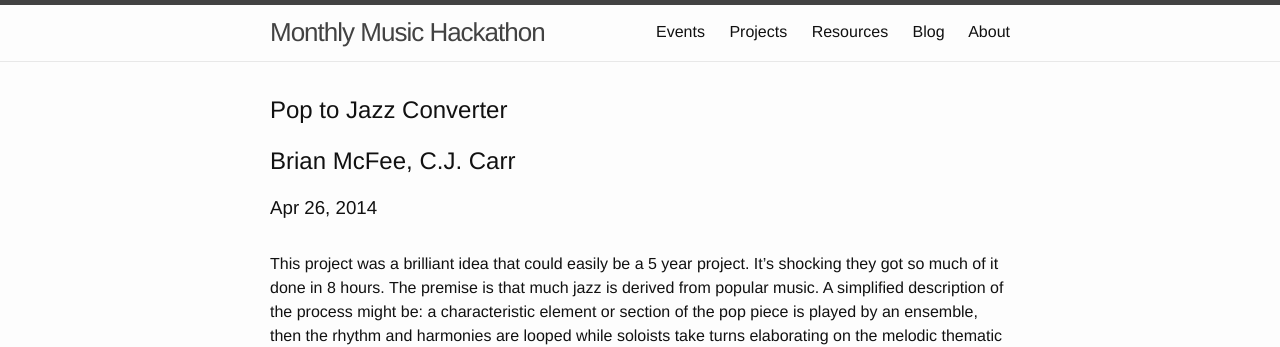
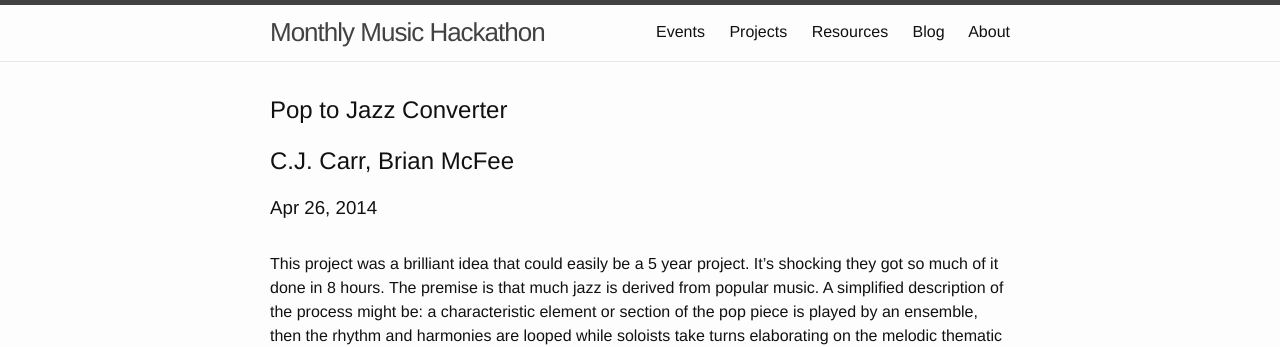
Before and after one commit to musichackathon/mmh_jekyll, a Jekyll site: the page built from _projects/2014-04-26-pop-to-jazz-converter.md, in a window 1280 px wide. Shown: the top 347 px of the page. Built offline with Jekyll 4.4.1, drawn with Linux system fonts in a browser that asks for light colours.

Commit message:
Undo sort creator names before join

```diff
--- a/_layouts/project.html
+++ b/_layouts/project.html
@@ -6,7 +6,7 @@ layout: default
     <h1 class="project-title">{{ page.title | escape }}</h1>
 
     <h2 class="project-creator-names">
-      {{ page.creator_names | sort | join: ', ' }}
+      {{ page.creator_names | join: ', ' }}
     </h2>
 
     <h3 class="project-date">
```
